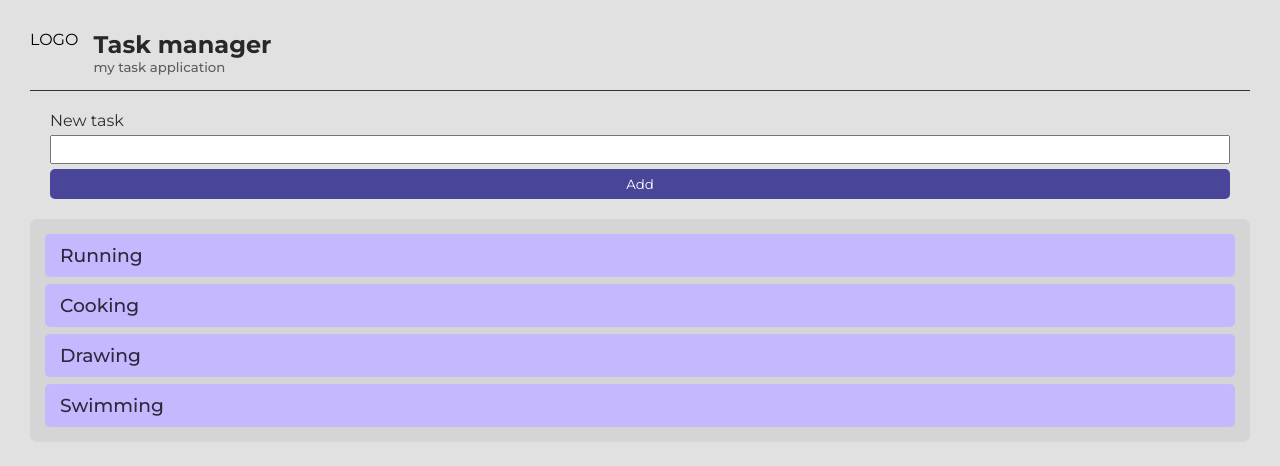
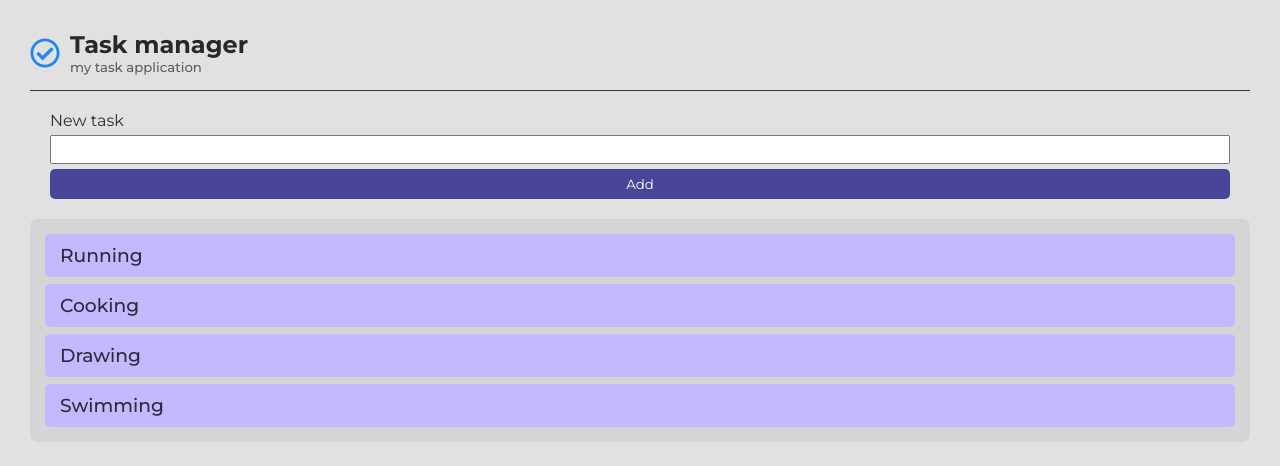
Before and after one commit to johncardozo/frontend-intermedio-02, a React (Vite) app in the folder react/task-manager/: page / in a window 1280 px wide. Shown: the top 466 px of the page. Built offline with nearby package versions, Linux system fonts and the light colour scheme.

Commit message:
React: Iconos con react-icons

```diff
--- a/react/task-manager/package.json
+++ b/react/task-manager/package.json
@@ -11,7 +11,8 @@
   },
   "dependencies": {
     "react": "^18.2.0",
-    "react-dom": "^18.2.0"
+    "react-dom": "^18.2.0",
+    "react-icons": "^4.11.0"
   },
   "devDependencies": {
     "@types/react": "^18.2.15",
--- a/react/task-manager/src/components/Logo.jsx
+++ b/react/task-manager/src/components/Logo.jsx
@@ -1,7 +1,12 @@
+import { FaRegCheckCircle } from "react-icons/fa";
 import "../styles/Logo.scss";
 
 function Logo() {
-  return <div className="logo">LOGO</div>;
+  return (
+    <div className="logo">
+      <FaRegCheckCircle />
+    </div>
+  );
 }
 
 export default Logo;
--- a/react/task-manager/src/styles/Header.scss
+++ b/react/task-manager/src/styles/Header.scss
@@ -1,6 +1,6 @@
 header {
   display: flex;
-  gap: 15px;
+  gap: 10px;
   border-bottom: 1px solid #353535;
   padding-bottom: 15px;
 }
--- a/react/task-manager/src/styles/Logo.scss
+++ b/react/task-manager/src/styles/Logo.scss
@@ -1,2 +1,6 @@
 .logo {
+  color: rgb(31, 135, 239);
+  font-size: 30px;
+  display: flex;
+  align-items: center;
 }
```
Also changed, not shown: 1 other file (tests, documents, lock files or other folders).
